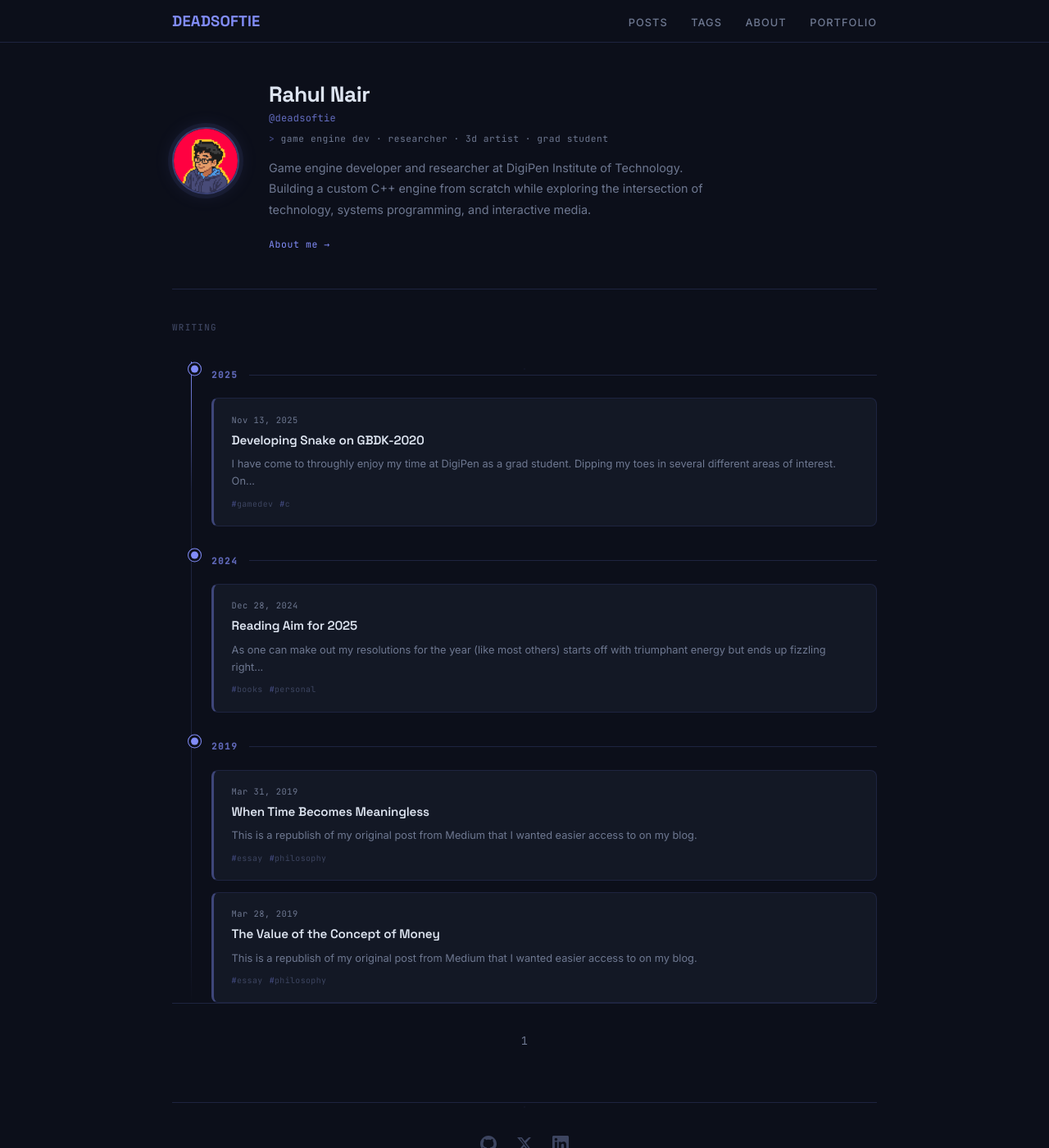
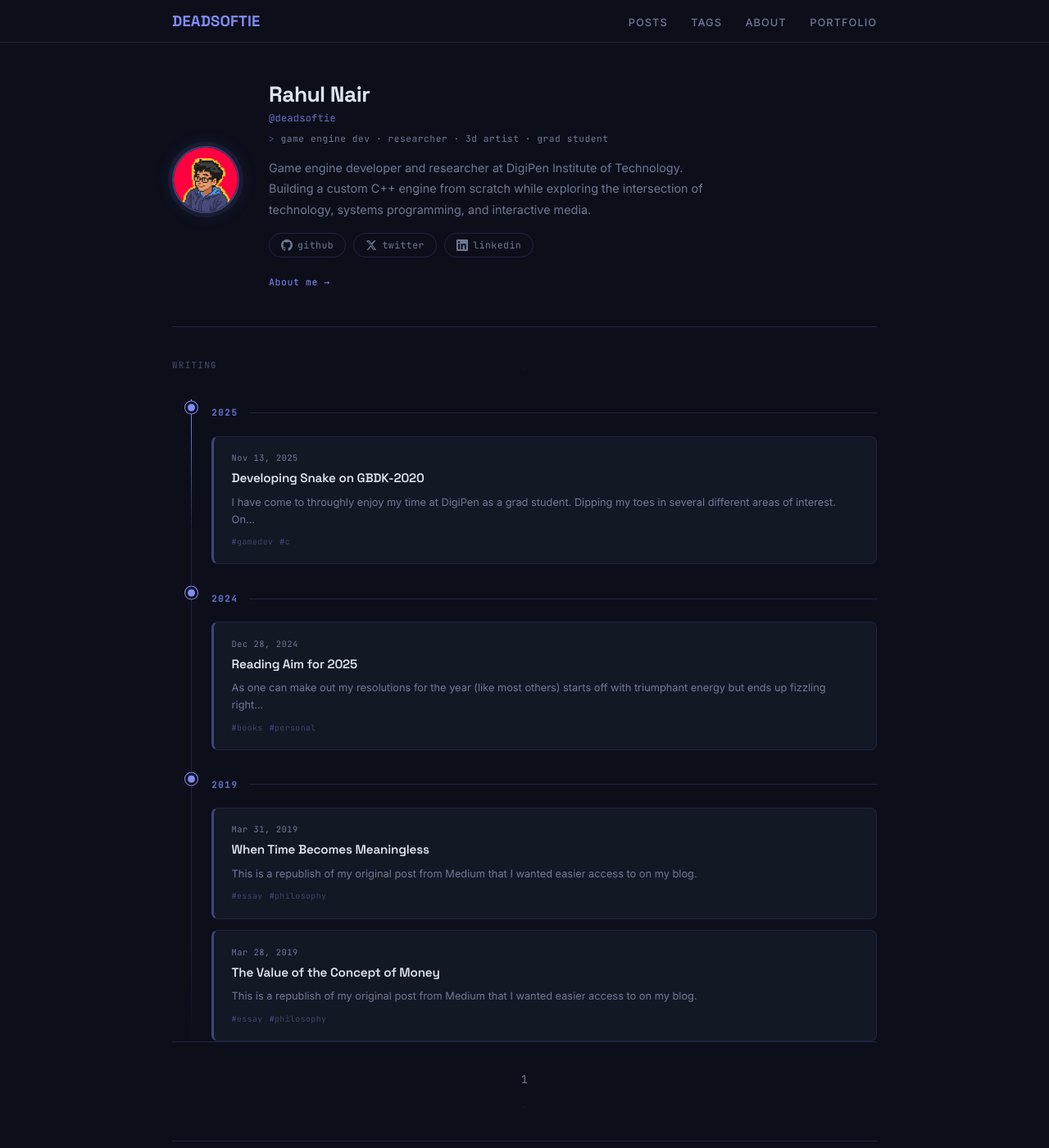
Before and after one commit to deadsoftie/deadsoftie-site, a Jekyll site: the page built from index.html, in a window 1280 px wide and 1400 px high. Shown: the whole window at 82% size. Built offline with Jekyll 4.4.1, drawn with Linux system fonts in a browser that asks for light colours; the list of posts is cut into pages by our own code.

Commit message:
Layout changes to the landing and minor CSS fixes

```diff
--- a/_layouts/home.html
+++ b/_layouts/home.html
@@ -11,6 +11,26 @@
       <span class="home-hero-handle">@deadsoftie</span>
       <p class="home-hero-tagline">game engine dev · researcher · 3d artist · grad student</p>
       <p class="home-hero-bio">Game engine developer and researcher at DigiPen Institute of Technology. Building a custom C++ engine from scratch while exploring the intersection of technology, systems programming, and interactive media.</p>
+      <div class="home-hero-socials">
+        <a href="https://github.com/deadsoftie" target="_blank" rel="noopener noreferrer" aria-label="GitHub">
+          <svg xmlns="http://www.w3.org/2000/svg" width="14" height="14" viewBox="0 0 24 24" fill="currentColor">
+            <path d="M12 0c-6.626 0-12 5.373-12 12 0 5.302 3.438 9.8 8.207 11.387.599.111.793-.261.793-.577v-2.234c-3.338.726-4.033-1.416-4.033-1.416-.546-1.387-1.333-1.756-1.333-1.756-1.089-.745.083-.729.083-.729 1.205.084 1.839 1.237 1.839 1.237 1.07 1.834 2.807 1.304 3.492.997.107-.775.418-1.305.762-1.604-2.665-.305-5.467-1.334-5.467-5.931 0-1.311.469-2.381 1.236-3.221-.124-.303-.535-1.524.117-3.176 0 0 1.008-.322 3.301 1.23.957-.266 1.983-.399 3.003-.404 1.02.005 2.047.138 3.006.404 2.291-1.552 3.297-1.23 3.297-1.23.653 1.653.242 2.874.118 3.176.77.84 1.235 1.911 1.235 3.221 0 4.609-2.807 5.624-5.479 5.921.43.372.823 1.102.823 2.222v3.293c0 .319.192.694.801.576 4.765-1.589 8.199-6.086 8.199-11.386 0-6.627-5.373-12-12-12z"/>
+          </svg>
+          github
+        </a>
+        <a href="https://x.com/deadsoftie" target="_blank" rel="noopener noreferrer" aria-label="Twitter / X">
+          <svg xmlns="http://www.w3.org/2000/svg" width="14" height="14" viewBox="0 0 24 24" fill="currentColor">
+            <path d="M18.244 2.25h3.308l-7.227 8.26 8.502 11.24H16.17l-4.714-6.231-5.401 6.231H2.746l7.73-8.835L1.254 2.25H8.08l4.253 5.622zm-1.161 17.52h1.833L7.084 4.126H5.117z"/>
+          </svg>
+          twitter
+        </a>
+        <a href="https://linkedin.com/in/deadsoftie" target="_blank" rel="noopener noreferrer" aria-label="LinkedIn">
+          <svg xmlns="http://www.w3.org/2000/svg" width="14" height="14" viewBox="0 0 24 24" fill="currentColor">
+            <path d="M20.447 20.452h-3.554v-5.569c0-1.328-.027-3.037-1.852-3.037-1.853 0-2.136 1.445-2.136 2.939v5.667H9.351V9h3.414v1.561h.046c.477-.9 1.637-1.85 3.37-1.85 3.601 0 4.267 2.37 4.267 5.455v6.286zM5.337 7.433c-1.144 0-2.063-.926-2.063-2.065 0-1.138.92-2.063 2.063-2.063 1.14 0 2.064.925 2.064 2.063 0 1.139-.925 2.065-2.064 2.065zm1.782 13.019H3.555V9h3.564v11.452zM22.225 0H1.771C.792 0 0 .774 0 1.729v20.542C0 23.227.792 24 1.771 24h20.451C23.2 24 24 23.227 24 22.271V1.729C24 .774 23.2 0 22.222 0h.003z"/>
+          </svg>
+          linkedin
+        </a>
+      </div>
       <a href="{{ '/about' | prepend: site.baseurl }}" class="home-hero-link">About me &rarr;</a>
     </div>
   </div>
--- a/_sass/tale/_layout.scss
+++ b/_sass/tale/_layout.scss
@@ -249,6 +249,35 @@
     }
   }
 
+  &-socials {
+    display: flex;
+    flex-wrap: wrap;
+    gap: 0.6rem;
+    margin-bottom: 1rem;
+
+    a {
+      display: inline-flex;
+      align-items: center;
+      gap: 0.4rem;
+      padding: 0.35rem 0.85rem;
+      border: 1px solid $border;
+      border-radius: 100px;
+      color: $text-muted;
+      font-family: $font-mono;
+      font-size: 0.72rem;
+      letter-spacing: 0.04em;
+      @include transition(border-color 0.2s ease, color 0.2s ease, background 0.2s ease);
+
+      &:hover,
+      &:focus {
+        border-color: $accent;
+        color: $accent;
+        background: $accent-glow;
+        text-decoration: none;
+      }
+    }
+  }
+
   &-link {
     font-family: $font-mono;
     font-size: 0.72rem;
@@ -331,7 +360,7 @@
   &::before {
     content: '';
     position: absolute;
-    left: -25px;
+    left: -29px;
     top: 50%;
     transform: translateY(-50%);
     width: 9px;
```
